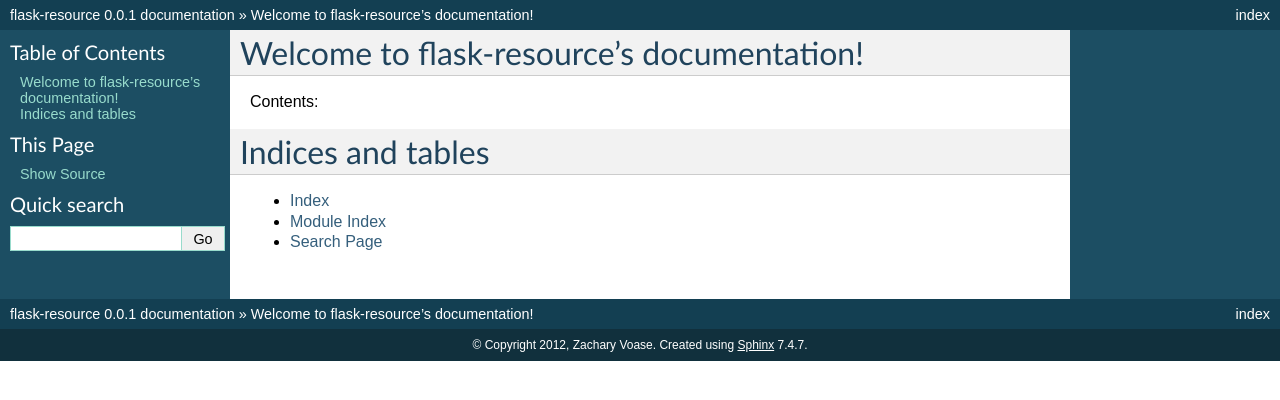
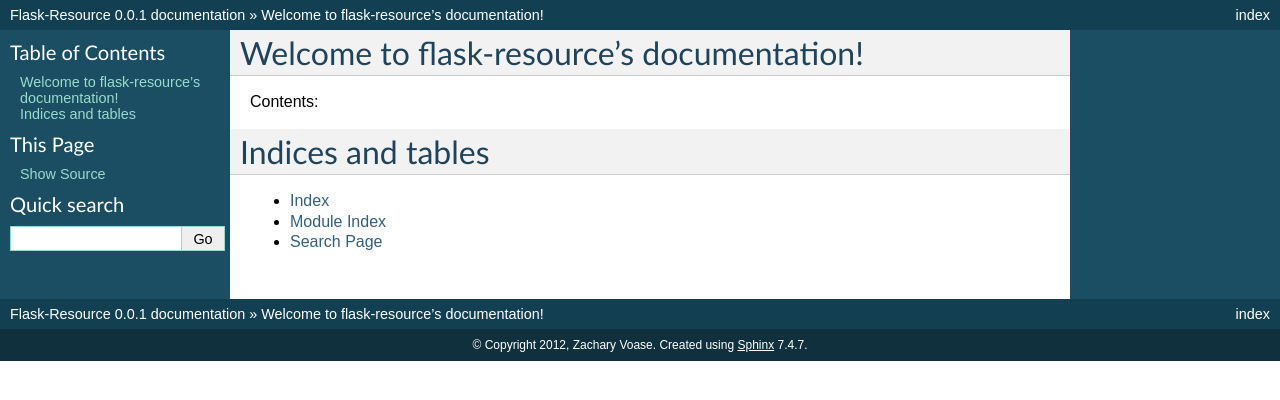
Before and after one commit to zacharyvoase/flask-resource, a Sphinx documentation site: the page built from doc/index.rst, in a window 1280 px wide. Shown: the top 400 px of the page. Built offline with Sphinx 7.4.7, drawn with Linux system fonts in a browser that asks for light colours.

```diff
--- a/doc/conf.py
+++ b/doc/conf.py
@@ -1,6 +1,6 @@
 # -*- coding: utf-8 -*-
 #
-# flask-resource documentation build configuration file, created by
+# Flask-Resource documentation build configuration file, created by
 # sphinx-quickstart on Sat Jun 16 22:48:07 2012.
 #
 # This file is execfile()d with the current directory set to its containing dir.
@@ -40,7 +40,7 @@ source_suffix = '.rst'
 master_doc = 'index'
 
 # General information about the project.
-project = u'flask-resource'
+project = u'Flask-Resource'
 copyright = u'2012, Zachary Voase'
 
 # The version info for the project you're documenting, acts as replacement for
@@ -183,7 +183,7 @@ latex_elements = {
 # Grouping the document tree into LaTeX files. List of tuples
 # (source start file, target name, title, author, documentclass [howto/manual]).
 latex_documents = [
-  ('index', 'flask-resource.tex', u'flask-resource Documentation',
+  ('index', 'Flask-Resource.tex', u'Flask-Resource Documentation',
    u'Zachary Voase', 'manual'),
 ]
 
@@ -213,7 +213,7 @@ latex_documents = [
 # One entry per manual page. List of tuples
 # (source start file, name, description, authors, manual section).
 man_pages = [
-    ('index', 'flask-resource', u'flask-resource Documentation',
+    ('index', 'Flask-Resource', u'Flask-Resource Documentation',
      [u'Zachary Voase'], 1)
 ]
 
@@ -227,8 +227,8 @@ man_pages = [
 # (source start file, target name, title, author,
 #  dir menu entry, description, category)
 texinfo_documents = [
-  ('index', 'flask-resource', u'flask-resource Documentation',
-   u'Zachary Voase', 'flask-resource', 'One line description of project.',
+  ('index', 'Flask-Resource', u'Flask-Resource Documentation',
+   u'Zachary Voase', 'Flask-Resource', 'One line description of project.',
    'Miscellaneous'),
 ]
 
--- a/setup.py
+++ b/setup.py
@@ -11,7 +11,7 @@ with open('README.rst') as readme:
 
 
 setup(
-    name='flask-resource',
+    name='Flask-Resource',
     version='0.0.1',
     author='Zachary Voase',
     author_email='z@zacharyvoase.com',
```
Also changed, not shown: README.md (+2 -2 lines).
